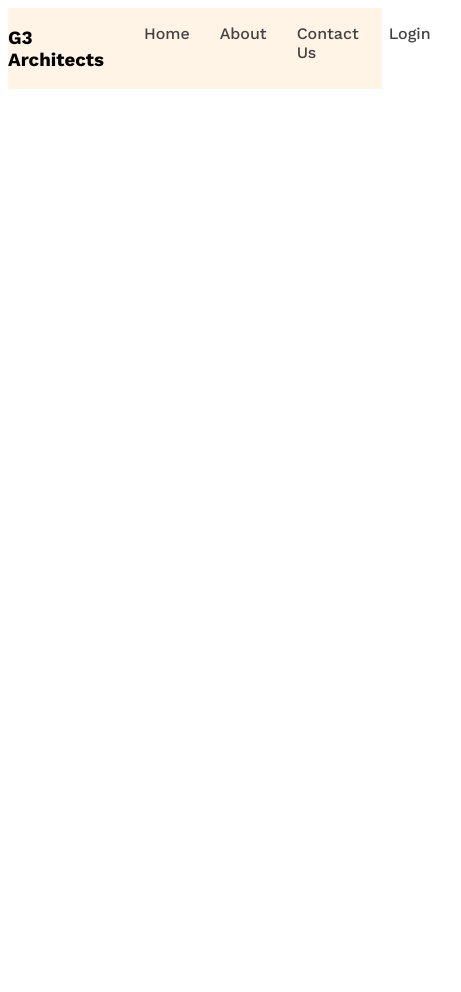
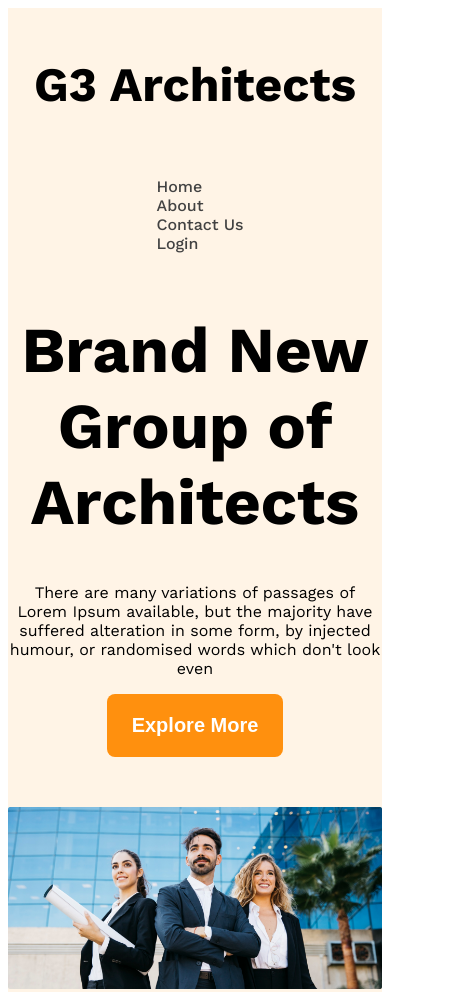
Before and after one commit to UdoyM-1803/g3-architects-website, a plain HTML site: page index.html in a window 390 px wide. Shown: the top 992 px of the page, 461 px wide, since content can reach past the window. Before the commit the page ends 844 px from the top, so only its background shows below. Drawn offline with nearby package versions, Linux system fonts and the light colour scheme.

Commit message:
Added header section and make it responsive

```diff
--- a/index.html
+++ b/index.html
@@ -1,11 +1,13 @@
 <!DOCTYPE html>
 <html lang="en">
+
 <head>
     <meta charset="UTF-8">
     <meta name="viewport" content="width=device-width, initial-scale=1.0">
     <title>G3 Architects</title>
     <link rel="stylesheet" href="styles/architect.css">
 </head>
+
 <body class="work-sans-font">
     <header class="bg-light">
         <nav class="navbar display-flex">
@@ -19,7 +21,15 @@
             </ul>
         </nav>
         <div class="banner">
-
+            <div class="banner-content">
+                <h1 class="banner-title">Brand New
+                    Group of Architects
+                </h1>
+                <p class="banner-description">There are many variations of passages of Lorem Ipsum available, but the majority have suffered
+                alteration in some form, by injected humour, or randomised words which don't look even</p>
+                <button class="btn-primary">Explore More</button>
+            </div>
+            <img class="banner-image" src="images/banner.png" alt="">
         </div>
     </header>
     <main>
@@ -29,4 +39,5 @@
 
     </footer>
 </body>
+
 </html>
--- a/styles/architect.css
+++ b/styles/architect.css
@@ -23,6 +23,16 @@
     background-color: rgba(255, 144, 14, 0.1);
 }
 
+.btn-primary {
+    background-color: #FF900E;
+    color: white;
+    padding: 20px 25px;
+    font-size: 1.25rem;
+    font-weight: 600;
+    border-radius: 8px;
+    border: none;
+}
+
 /* Header Styles................................ */
 
 
@@ -30,6 +40,12 @@
 /* Navbar related styles.............................. */
 .navbar {
     justify-content: space-between;
+    align-items: center;
+}
+
+.brand {
+    font-weight: 700;
+    font-size: 3rem;
 }
 
 .nav-item {
@@ -46,3 +62,29 @@
     max-width: 1440px;
     margin: 0 auto;
 }
+
+/* Banner related styles.............................. */
+.banner-content {
+    max-width: 850px;
+    margin: 0 auto;
+    text-align: center;
+    margin-bottom: 50px;
+}
+
+.banner-title {
+    font-weight: 700;
+    font-size: 4rem;
+}
+
+.banner-image {
+    width: 100%;;
+}
+
+
+
+/* Resposive Media query .......................... */
+@media screen and (max-width: 576px) {
+    .navbar, .nav-links {
+        flex-direction: column;
+    }
+}
```
